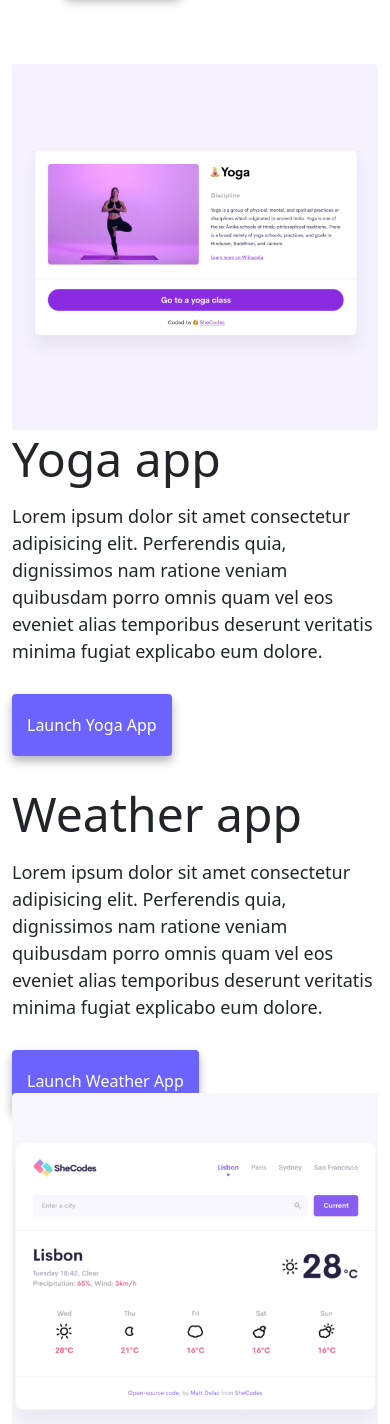
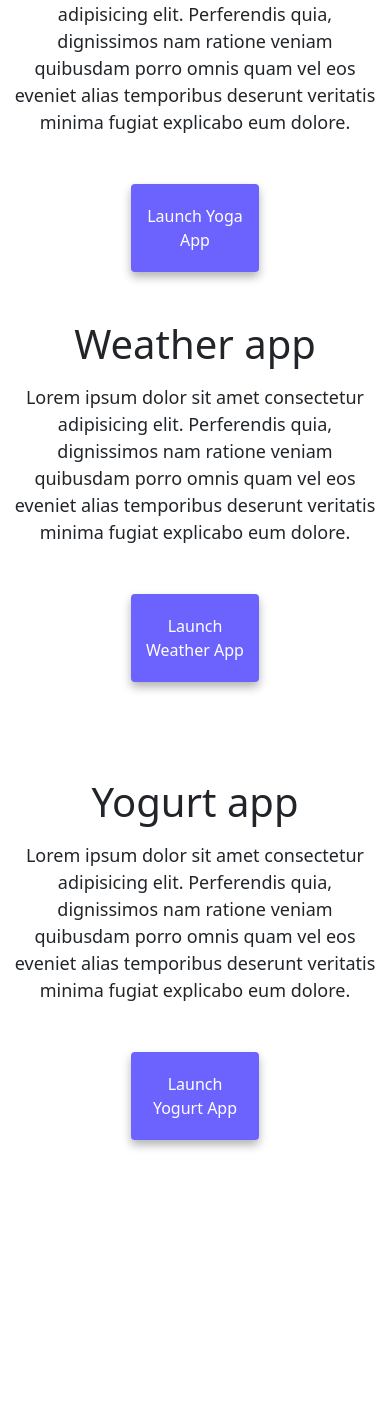
Before and after one commit to Cstoscup/portfolio, a plain HTML site: page index.html in a window 390 px wide. Shown: the part 576-2000 px from the top of the page. After the commit the page ends 1764 px from the top, so only its background shows below. Drawn offline with nearby package versions, Linux system fonts and the light colour scheme.

Commit message:
Made website responsive

```diff
--- a/index.html
+++ b/index.html
@@ -58,7 +58,7 @@
     <div class="container">
       <div class="row">
         <div class="col-md-6">
-          <img src="images/yoga.png" alt="Women peacefully doing yoga" class="img-fluid rounded" />
+          <img src="images/yoga.png" alt="Women peacefully doing yoga" class="img-fluid rounded homepage-photo" />
         </div>
         <div class="col-md-6">
           <h2 class="mb-3">Yoga app</h2>
@@ -69,7 +69,7 @@
             explicabo eum dolore.
           </p>
           <div class="mt-5">
-            <a href="#" class="primary-link" title="Yoga App">Launch Yoga App</a>
+            <a href="#" class="primary-link app-button" title="Yoga App">Launch Yoga App</a>
           </div>
         </div>
       </div>
@@ -83,16 +83,16 @@
             explicabo eum dolore.
           </p>
           <div class="mt-5">
-            <a href="#" class="primary-link" title="Weather App">Launch Weather App</a>
+            <a href="#" class="primary-link app-button" title="Weather App">Launch Weather App</a>
           </div>
         </div>
         <div class="col-md-6">
-          <img src="images/weather.png" class="img-fluid rounded" alt="Weather search result for Lisbon" />
+          <img src="images/weather.png" class="img-fluid rounded homepage-photo" alt="Weather search result for Lisbon" />
         </div>
       </div>
       <div class="row mt-5">
-        <div class="col-md-6">
-          <img src="images/yogurt.png" class="img-fluid rounded" alt="Cup of greek yogurt topped with blueberries on wood table"/>
+        <div class="col-md-6 mb-5">
+          <img src="images/yogurt.png" class="img-fluid rounded homepage-photo" alt="Cup of greek yogurt topped with blueberries on wood table"/>
         </div>
         <div class="col-md-6">
           <h2 class="mb-3">Yogurt app</h2>
@@ -102,8 +102,8 @@
             eos eveniet alias temporibus deserunt veritatis minima fugiat
             explicabo eum dolore.
           </p>
-          <div class="mt-5">
-            <a href="#" class="primary-link" title="Yogurt App">Launch Yogurt App</a>
+          <div class="mt-5 mb-5">
+            <a href="#" class="primary-link app-button" title="Yogurt App">Launch Yogurt App</a>
           </div>
         </div>
       </div>
--- a/style.css
+++ b/style.css
@@ -94,3 +94,29 @@
   .email-link:hover {
     text-decoration: underline;
   }
+
+  @media (max-width: 575px) {
+    h1 {
+        font-size: 60px;
+    }
+    h2 {
+        font-size: 40px;
+        text-align: center;
+    }
+    h3 {
+        font-size: 30px;
+    }
+    p {
+        text-align: center;
+    }
+    .app-button {
+        display: block;
+        margin: 0 auto;
+        text-align: center;
+        max-width: 35%;
+    }
+    .homepage-photo {
+        display: none;
+    }
+
+  }
```
Also changed, not shown: about.html (+1 -1 lines).
